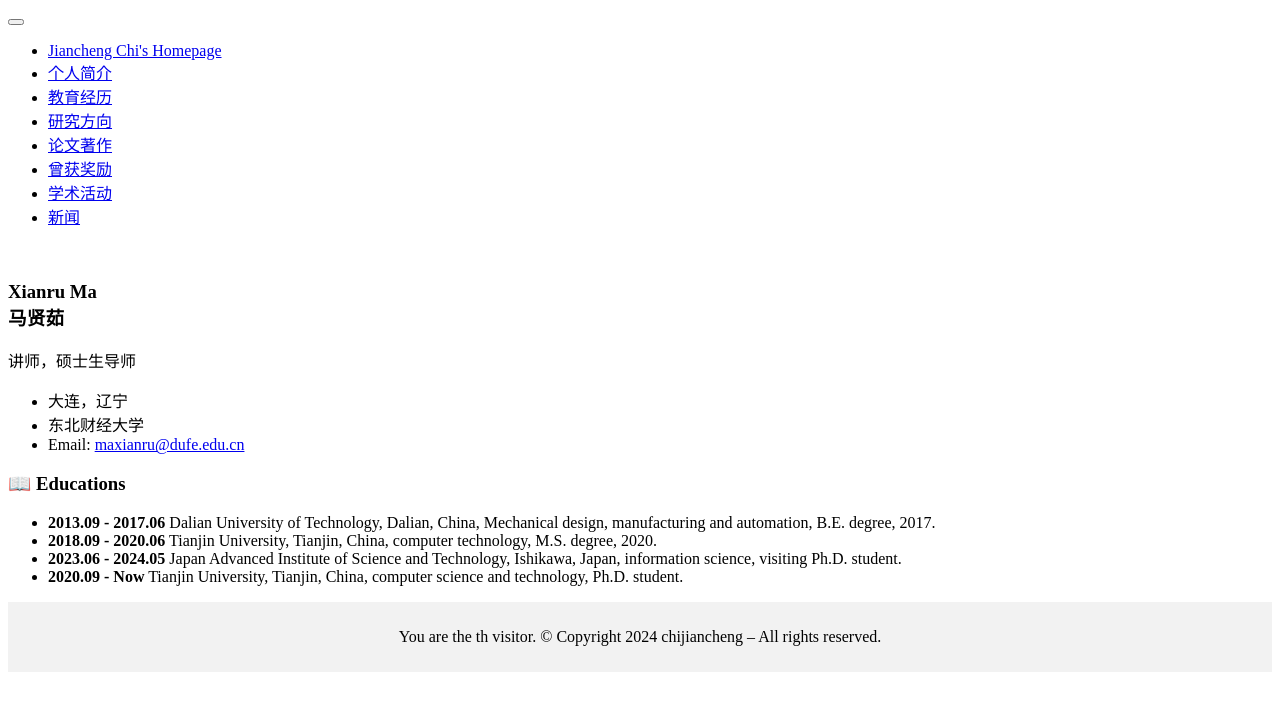
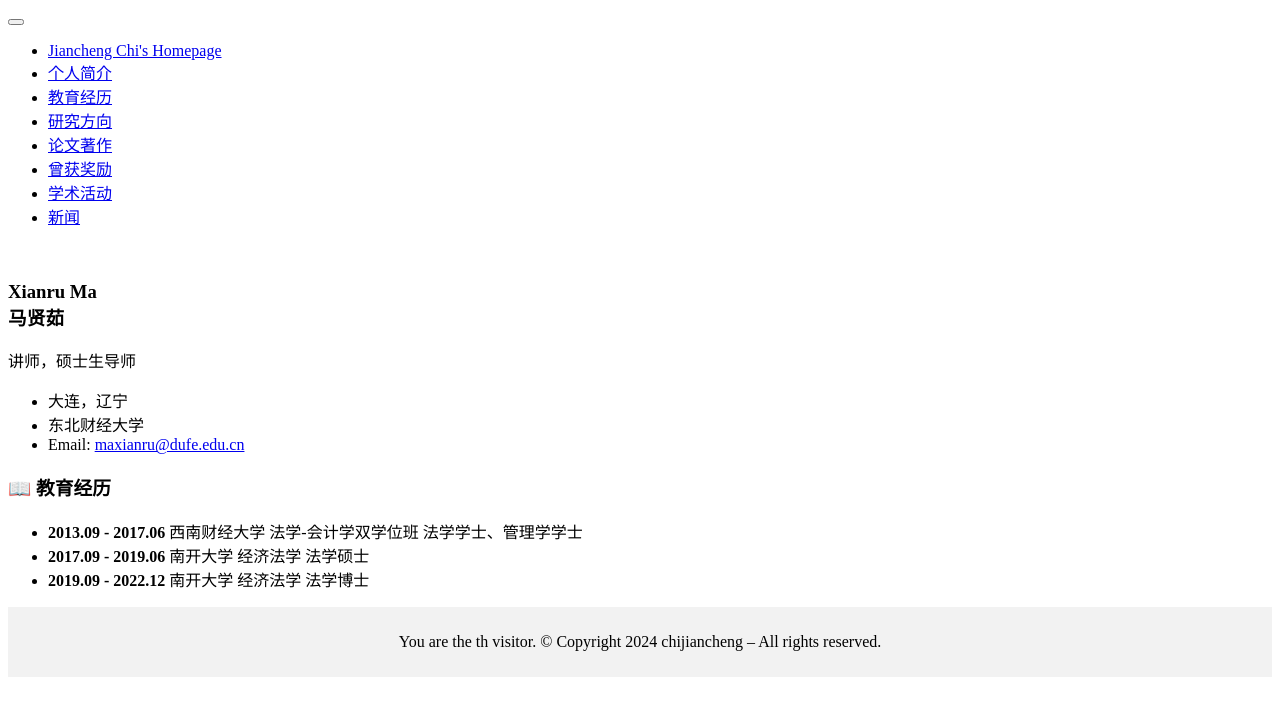
Before and after one commit to maxianru/maxianru.github.io, a Jekyll site: the page built from _pages/includes/edu.md, in a window 1280 px wide. Shown: the top 716 px of the page. Built offline with Jekyll 4.4.1, drawn with Linux system fonts in a browser that asks for light colours; our own code applies the rules of GitHub Pages for plain Markdown files.

Commit message:
Update edu.md

```diff
--- a/_pages/includes/edu.md
+++ b/_pages/includes/edu.md
@@ -1,5 +1,4 @@
-# 📖 Educations
-- **2013.09 - 2017.06**    Dalian University of Technology, Dalian, China, Mechanical design, manufacturing and automation, B.E. degree, 2017.
-- **2018.09 - 2020.06**    Tianjin University, Tianjin, China, computer technology, M.S. degree, 2020.
-- **2023.06 - 2024.05**    Japan Advanced Institute of Science and Technology, Ishikawa, Japan, information science, visiting Ph.D. student.
-- **2020.09 - Now**    Tianjin University, Tianjin, China, computer science and technology, Ph.D. student.
+# 📖 教育经历
+- **2013.09 - 2017.06** 西南财经大学 法学-会计学双学位班 法学学士、管理学学士
+- **2017.09 - 2019.06** 南开大学 经济法学 法学硕士
+- **2019.09 - 2022.12** 南开大学 经济法学 法学博士
```
